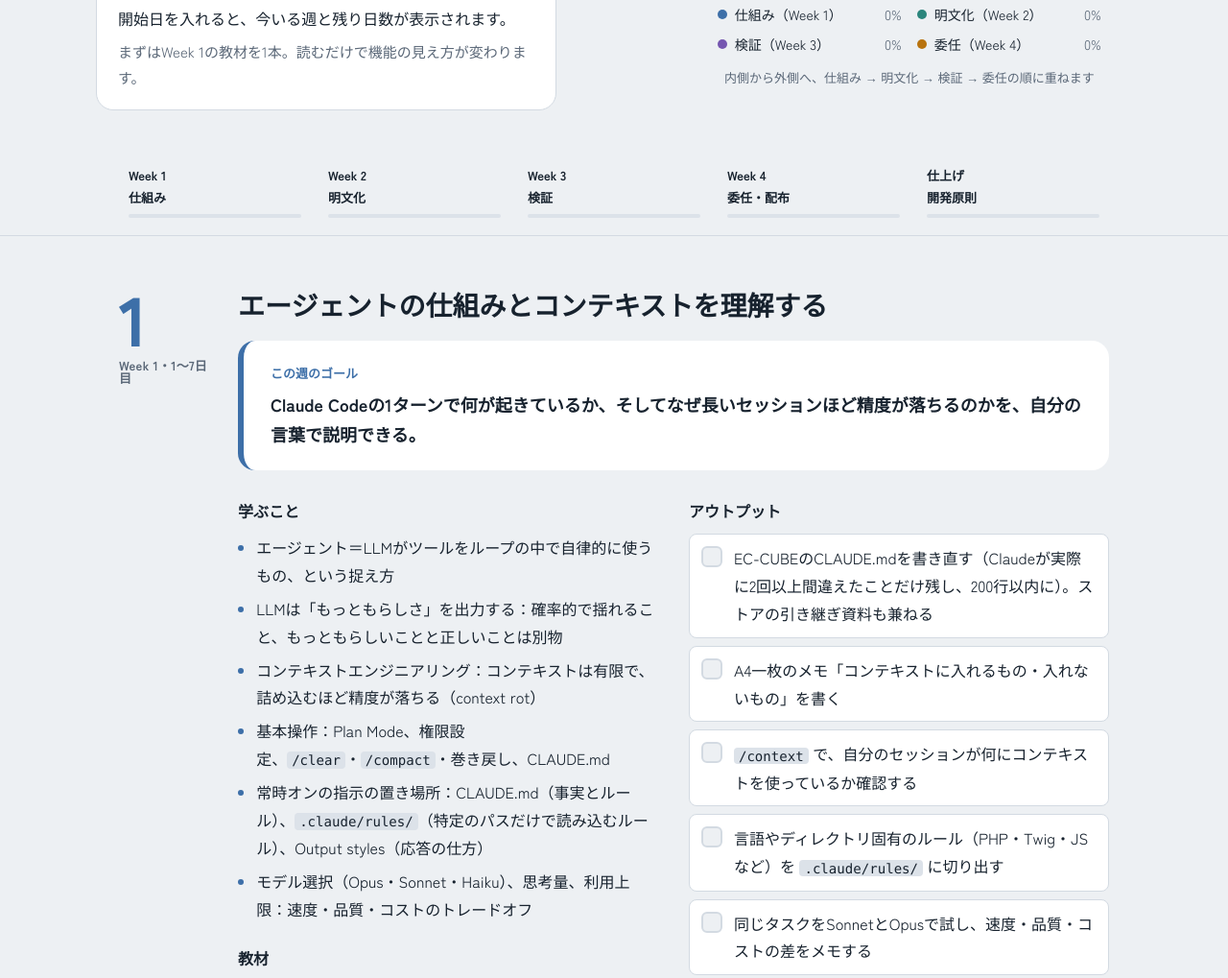
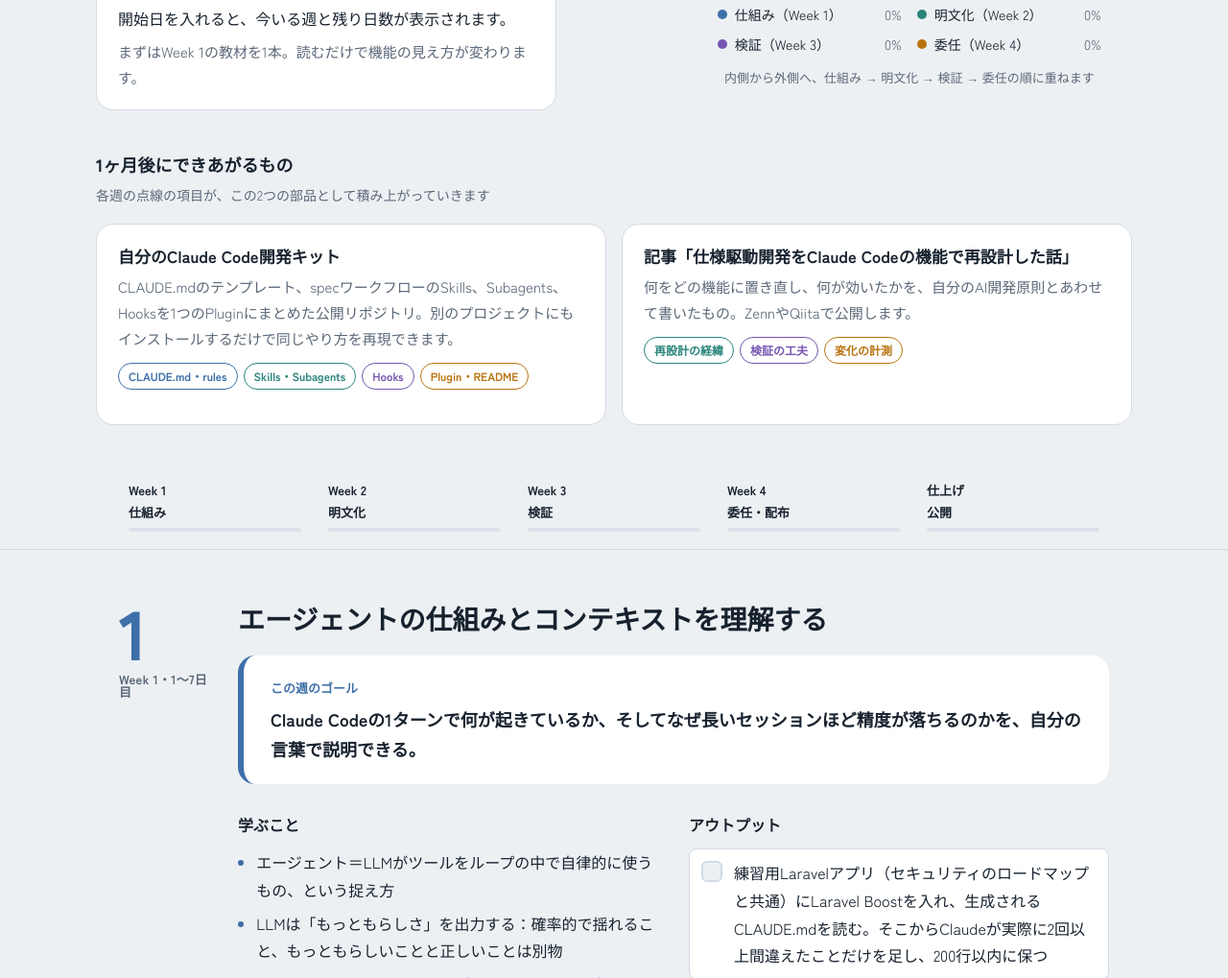
Before and after one commit to tomoyukisato/mylearing, a plain HTML site: page docs/claude-dev.html in a window 1280 px wide. Shown: the part 502-1521 px from the top of the page at 96% size. Drawn offline with Linux system fonts and the light colour scheme.

Commit message:
Add deliverables section to claude-dev.html
Added new deliverables section with detailed descriptions and tasks for the Claude Code development kit and related articles.

```diff
--- a/docs/claude-dev.html
+++ b/docs/claude-dev.html
@@ -66,6 +66,19 @@ a{ color:inherit; }
 .legend .dot{ width:10px; height:10px; border-radius:50%; flex:none; }
 .legend .lp{ margin-left:auto; color:var(--muted); font-variant-numeric:tabular-nums; }
 .rings-note{ font-size:.8125rem; color:var(--muted); margin:10px 0 0; text-align:center; }
+
+/* Deliverables */
+.deliv{ padding:0 0 40px; }
+.deliv h2{ font-size:1.125rem; font-weight:900; margin:0 0 4px; }
+.deliv .sub{ margin:0 0 16px; }
+.deliv-grid{ display:grid; grid-template-columns:1fr 1fr; gap:16px; }
+.deliv-card{ background:var(--surface); border:1px solid var(--line); border-radius:var(--radius-lg); padding:20px 22px; }
+.deliv-card strong{ display:block; font-size:1.0625rem; line-height:1.5; margin-bottom:6px; }
+.deliv-card p{ margin:0; color:var(--muted); font-size:.9375rem; }
+.deliv-card .pieces{ display:flex; flex-wrap:wrap; gap:6px; margin-top:12px; padding:0; list-style:none; }
+.deliv-card .pieces li{ font-size:.75rem; font-weight:700; padding:2px 10px; border-radius:999px; border:1.5px solid var(--c); color:var(--c); }
+.checks.parts label{ border-style:dashed; }
+@media (max-width:860px){ .deliv-grid{ grid-template-columns:1fr; } }
 
 /* Week nav */
 .weeknav{ position:sticky; top:env(safe-area-inset-top,0px); z-index:5; background:var(--bg); border-bottom:1px solid var(--line); }
@@ -147,7 +160,7 @@ footer button:hover{ color:var(--ink); }
 <header class="wrap hero">
   <div>
     <h1>Claude Codeで<br>自分の開発スタイルをつくる</h1>
-    <p class="lead">1ヶ月後、Claude Codeの機能を「何の問題を解くためのものか」で説明でき、自分のワークフローをPluginとして人に渡せるようになる。チェックを入れるたびに、仕組みの理解から委任の設計まで、層が1枚ずつ重なっていきます。</p>
+    <p class="lead">1ヶ月後、Claude Codeの機能を「何の問題を解くためのものか」で説明でき、自分のワークフローをPluginとして人に渡せるようになる。チェックを入れるたびに、仕組みの理解から委任の設計まで層が1枚ずつ重なり、最後は人に見せられる開発キットが手元に残ります。</p>
     <div class="status">
       <div class="status-row">
         <label for="start">開始日</label>
@@ -170,6 +183,23 @@ footer button:hover{ color:var(--ink); }
   </div>
 </header>
 
+<section class="wrap deliv" aria-labelledby="delivTitle">
+  <h2 id="delivTitle">1ヶ月後にできあがるもの</h2>
+  <p class="sub">各週の点線の項目が、この2つの部品として積み上がっていきます</p>
+  <div class="deliv-grid">
+    <div class="deliv-card">
+      <strong>自分のClaude Code開発キット</strong>
+      <p>CLAUDE.mdのテンプレート、specワークフローのSkills、Subagents、Hooksを1つのPluginにまとめた公開リポジトリ。別のプロジェクトにもインストールするだけで同じやり方を再現できます。</p>
+      <ul class="pieces"><li style="--c:var(--w1)">CLAUDE.md・rules</li><li style="--c:var(--w2)">Skills・Subagents</li><li style="--c:var(--w3)">Hooks</li><li style="--c:var(--w4)">Plugin・README</li></ul>
+    </div>
+    <div class="deliv-card">
+      <strong>記事「仕様駆動開発をClaude Codeの機能で再設計した話」</strong>
+      <p>何をどの機能に置き直し、何が効いたかを、自分のAI開発原則とあわせて書いたもの。ZennやQiitaで公開します。</p>
+      <ul class="pieces"><li style="--c:var(--w2)">再設計の経緯</li><li style="--c:var(--w3)">検証の工夫</li><li style="--c:var(--w4)">変化の計測</li></ul>
+    </div>
+  </div>
+</section>
+
 <nav class="weeknav" aria-label="週の切り替え"><ol id="nav"></ol></nav>
 
 <main class="wrap" id="weeks"></main>
@@ -184,7 +214,7 @@ const WEEKS = [
   { id:"w1", color:"--w1", label:"Week 1", short:"仕組み", layer:"仕組み",
     title:"エージェントの仕組みとコンテキストを理解する",
     goal:"Claude Codeの1ターンで何が起きているか、そしてなぜ長いセッションほど精度が落ちるのかを、自分の言葉で説明できる。",
-    learn:["エージェント＝LLMがツールをループの中で自律的に使うもの、という捉え方","LLMは「もっともらしさ」を出力する：確率的で揺れること、もっともらしいことと正しいことは別物","コンテキストエンジニアリング：コンテキストは有限で、詰め込むほど精度が落ちる（context rot）","基本操作：Plan Mode、権限設定、`/clear`・`/compact`・巻き戻し、CLAUDE.md","常時オンの指示の置き場所：CLAUDE.md（事実とルール）、`.claude/rules/`（特定のパスだけで読み込むルール）、Output styles（応答の仕方）","モデル選択（Opus・Sonnet・Haiku）、思考量、利用上限：速度・品質・コストのトレードオフ"],
+    learn:["エージェント＝LLMがツールをループの中で自律的に使うもの、という捉え方","LLMは「もっともらしさ」を出力する：確率的で揺れること、もっともらしいことと正しいことは別物","コンテキストエンジニアリング：コンテキストは有限で、詰め込むほど精度が落ちる（context rot）","基本操作：Plan Mode、権限設定、`/clear`・`/compact`・巻き戻し、CLAUDE.md","常時オンの指示の置き場所：CLAUDE.md（事実とルール）、`.claude/rules/`（特定のパスだけで読み込むルール）、Output styles（応答の仕方）","モデル選択（Opus・Sonnet・Haiku）、思考量、利用上限：速度・品質・コストのトレードオフ","Laravel Boost：Laravel公式が配るAI向けのガイドライン・スキル・MCPサーバー。「最初に読ませるもの」と「必要なときだけ読ませるもの」の分け方の実例として読む"],
     mats:[
       {t:"Building effective agents", u:"https://www.anthropic.com/engineering/building-effective-agents", n:"Anthropicブログ・英語／考え方の土台"},
       {t:"Effective context engineering for AI agents", u:"https://www.anthropic.com/engineering/effective-context-engineering-for-ai-agents", n:"Anthropicブログ・英語／今月の最重要教材"},
@@ -192,14 +222,16 @@ const WEEKS = [
       {t:"How Claude Code works", u:"https://code.claude.com/docs/ja/how-claude-code-works", n:"公式Docs・コアループの仕組み"},
       {t:"CLAUDE.md（メモリ）", u:"https://code.claude.com/docs/ja/memory", n:"公式Docs"},
       {t:"コンテキストウィンドウを探索する", u:"https://code.claude.com/docs/ja/context-window", n:"公式Docs・何がコンテキストを使っているか"},
-      {t:"Output styles", u:"https://code.claude.com/docs/ja/output-styles", n:"公式Docs・CLAUDE.mdとの使い分け"}
+      {t:"Output styles", u:"https://code.claude.com/docs/ja/output-styles", n:"公式Docs・CLAUDE.mdとの使い分け"},
+      {t:"Laravel Boost", u:"https://laravel.com/docs/13.x/boost", n:"Laravel公式Docs・英語／AI向けガイドラインとMCPサーバー"}
     ],
     taskTitle:"アウトプット",
-    tasks:["EC-CUBEのCLAUDE.mdを書き直す（Claudeが実際に2回以上間違えたことだけ残し、200行以内に）。ストアの引き継ぎ資料も兼ねる","A4一枚のメモ「コンテキストに入れるもの・入れないもの」を書く","`/context` で、自分のセッションが何にコンテキストを使っているか確認する","言語やディレクトリ固有のルール（PHP・Twig・JSなど）を `.claude/rules/` に切り出す","同じタスクをSonnetとOpusで試し、速度・品質・コストの差をメモする"],
+    tasks:["練習用Laravelアプリ（セキュリティのロードマップと共通）にLaravel Boostを入れ、生成されるCLAUDE.mdを読む。そこからClaudeが実際に2回以上間違えたことだけを足し、200行以内に保つ","A4一枚のメモ「コンテキストに入れるもの・入れないもの」を書く","`/context` で、自分のセッションが何にコンテキストを使っているか確認する","ディレクトリ固有のルール（`app/Models`、Bladeの `resources/views`、`database/migrations` など）を `.claude/rules/` に切り出す","同じタスクをSonnetとOpusで試し、速度・品質・コストの差をメモする"],
+    parts:["Laravelプロジェクト向けのCLAUDE.mdと `.claude/rules/` のテンプレートをリポジトリに置く"],
     checks:["「エージェントとは何か」を1文で説明できる","context rot とは何か、どう防ぐかを説明できる","CLAUDE.mdに書くべきこと・書くべきでないことを区別できる","ある指示をCLAUDE.md・rules・Output styleのどこに置くべきか、理由つきで判断できる","公式Docsの機能一覧を見て、まだ試していない新機能がないか確認した"] },
   { id:"w2", color:"--w2", label:"Week 2", short:"明文化", layer:"明文化",
     title:"明文化と仕様駆動の再設計（Skills・Subagents）",
-    goal:"実タスク1件を新しいspecワークフローで最後まで回し、メインのコンテキストを汚さずに完了できる。",
+    goal:"練習アプリの機能追加1件（例：注文のキャンセル）を新しいspecワークフローで最後まで回し、メインのコンテキストを汚さずに完了できる。",
     learn:["暗黙知の明文化：AIは書かれていないことを知らない。仕様駆動の本質はここにある","Skills と Subagents の違い：再利用できる「中身」か、隔離された「作業者」か","タスクの規模に応じてプロセスの重さを変える","組み込みスキル（`/code-review`・`/batch`・`/debug` など）：自作する前に、既存のものを知る"],
     mats:[
       {t:"Skills", u:"https://code.claude.com/docs/ja/skills", n:"公式Docs"},
@@ -209,8 +241,9 @@ const WEEKS = [
       {t:"Claude Code: Best practices for agentic coding", u:"https://www.anthropic.com/engineering/claude-code-best-practices", n:"Anthropicブログ・英語"}
     ],
     taskTitle:"アウトプット",
-    tasks:["`/spec-design`・`/spec-tasks`・`/spec-implement` をSkillとして書き直す","既存コード調査用とレビュー用のSubagentを定義する","タスク規模別の運用ルールを決める（小：Plan Modeのみ／中：tasks→implement／大：フルコース）","組み込みスキルを一通り試し、自作のspecスキルと役割が重なっていないか確認する","副作用のあるスキルに `disable-model-invocation: true` を設定し、自分が呼んだときだけ動くようにする"],
-    checks:["SkillとSubagentのどちらを使うべきか、具体例で判断できる","specワークフローで実タスク1件を完了した","調査の中間出力がメインの会話に流れ込んでいない","公式Docsの機能一覧を見て、まだ試していない新機能がないか確認した"] },
+    tasks:["`/spec-design`・`/spec-tasks`・`/spec-implement` をSkillとして書き直す","既存コード調査用とレビュー用のSubagentを定義する","タスク規模別の運用ルールを決める（小：Plan Modeのみ／中：tasks→implement／大：フルコース）","組み込みスキルとLaravel Boostのスキルを一通り試し、自作のspecスキルと役割が重なっていないか確認する","副作用のあるスキルに `disable-model-invocation: true` を設定し、自分が呼んだときだけ動くようにする"],
+    parts:["specワークフローのSkillsと、調査用・レビュー用のSubagentsをリポジトリに入れる"],
+    checks:["SkillとSubagentのどちらを使うべきか、具体例で判断できる","specワークフローで練習アプリの機能追加を1件完了した","調査の中間出力がメインの会話に流れ込んでいない","公式Docsの機能一覧を見て、まだ試していない新機能がないか確認した"] },
   { id:"w3", color:"--w3", label:"Week 3", short:"検証", layer:"検証",
     title:"検証と自動化を組み込む（Hooks・MCP）",
     goal:"Claudeがテストを通すまで自分で走りきり、人間は結果をレビューするだけで済む状態を、1つのタスクで実現する。",
@@ -222,12 +255,13 @@ const WEEKS = [
       {t:"Writing effective tools for agents — with agents", u:"https://www.anthropic.com/engineering/writing-tools-for-agents", n:"Anthropicブログ・英語／AIが使いやすいツール設計"}
     ],
     taskTitle:"アウトプット",
-    tasks:["lint・型チェック・テストを自動で走らせるHooksを入れる","`.env` など触らせたくないファイルの編集を `PreToolUse` Hookでブロックする","`/spec-implement` に完了条件（検証ステップ）を組み込む","一覧表「プロンプトに残すもの／Hookに寄せるもの」を作る","PHP・TypeScript用のcode intelligenceプラグインを入れ、導入前後で `/context` の使用量を比べる"],
+    tasks:["編集のたびにPint（整形）とLarastan（静的解析）、完了前にPest（テスト）を走らせるHooksを入れる","Laravel BoostのMCPサーバーをつなぎ、DBスキーマやエラーログをClaudeが自分で確かめられるようにする","`.env` など触らせたくないファイルの編集を `PreToolUse` Hookでブロックする","`/spec-implement` に完了条件（検証ステップ）を組み込む","一覧表「プロンプトに残すもの／Hookに寄せるもの」を作る","PHP用（フロントがあればTypeScript用も）のcode intelligenceプラグインを入れ、導入前後で `/context` の使用量を比べる"],
+    parts:["検証用のHooksと、「プロンプトに残すもの／Hookに寄せるもの」の判断表をリポジトリに入れる"],
     checks:["「この指示はHookにすべきか」を理由つきで判断できる","Claudeがテスト失敗を自分で読んで直すループが回っている","検証ステップなしで完了扱いになるタスクがない","code intelligenceの導入で、型エラーにClaudeが自分で気づけるようになった","公式Docsの機能一覧を見て、まだ試していない新機能がないか確認した"] },
   { id:"w4", color:"--w4", label:"Week 4", short:"委任・配布", layer:"委任",
     title:"委任・リスク・配布",
     goal:"自分のやり方を他の人がインストールして再現でき、その設計の理由を原則として説明できる。",
-    learn:["委任の設計：どこまで自律させ、どこで人間が判断するか","リスク：プロンプトインジェクション、過剰な権限、MCP接続先の信頼性（セキュリティ学習とつながる部分）","並列化（git worktree）、非対話実行（`claude -p`）、GitHub Actions","Plugins と marketplace による配布","Dynamic workflows と Cross-session messaging：Subagent数個に収まらない作業と、セッション間の連携","設定のスコープ（ユーザー・プロジェクト・プラグイン・管理ポリシー）と重なり方：CLAUDE.mdは加算、SkillsとSubagentsは名前で上書き、Hooksはマージ","実行環境の広がり（デスクトップ・Web・モバイルからのリモート操作）と、同じ基盤で自分のエージェントを作る Claude Agent SDK"],
+    learn:["委任の設計：どこまで自律させ、どこで人間が判断するか","リスク：プロンプトインジェクション、過剰な権限、MCP接続先の信頼性、BoostのTinkerのように任意のコードを実行できるツールの扱い（セキュリティ学習とつながる部分）","並列化（git worktree）、非対話実行（`claude -p`）、GitHub Actions","Plugins と marketplace による配布","Dynamic workflows と Cross-session messaging：Subagent数個に収まらない作業と、セッション間の連携","設定のスコープ（ユーザー・プロジェクト・プラグイン・管理ポリシー）と重なり方：CLAUDE.mdは加算、SkillsとSubagentsは名前で上書き、Hooksはマージ","実行環境の広がり（デスクトップ・Web・モバイルからのリモート操作）と、同じ基盤で自分のエージェントを作る Claude Agent SDK"],
     mats:[
       {t:"セキュリティ", u:"https://code.claude.com/docs/ja/security", n:"公式Docs"},
       {t:"権限（Permissions）", u:"https://code.claude.com/docs/ja/permissions", n:"公式Docs"},
@@ -241,6 +275,7 @@ const WEEKS = [
     ],
     taskTitle:"アウトプット",
     tasks:["git worktreeで2つのタスクを並列に進めてみる","`claude -p` で定型作業（例：PRの要約）を1つ自動化する","Week 2〜3の成果（Skills・Subagents・Hooks）をPluginにまとめ、READMEを書く","Dynamic workflowで、コードベースの小さな監査（例：未使用コードの洗い出し）を1回試す","チームに配布するときに、Pluginに入れるものと各自の設定に任せるものを決める","Week 1と比べて、自分のワークフローの変化を1つの指標で比べる（例：手で直した回数、待ち時間）"],
+    parts:["記事の下書きを書く（何を変え、何が効いたか、Week 1からの変化の数字つき）"],
     checks:["権限設定を読んで、Claudeに許している範囲を説明できる","別のリポジトリにPluginを入れて、同じワークフローが動いた","プロンプトインジェクションのリスクと、自分の設定での対策を説明できる","設定が複数のレベルにあるとき、どれが効くかを説明できる","公式Docsの機能一覧を見て、まだ試していない新機能がないか確認した"] }
 ];
 
@@ -252,11 +287,12 @@ function save(){ try{ localStorage.setItem(KEY, JSON.stringify(state)); }catch(e
 const esc = s => s.replace(/[&<>"]/g, c => ({"&":"&amp;","<":"&lt;",">":"&gt;",'"':"&quot;"}[c]));
 const fmt = s => esc(s).replace(/`([^`]+)`/g, "<code>$1</code>");
 
-function itemsOf(w){ return [...w.tasks.map((t,i)=>w.id+"-t"+i), ...w.checks.map((c,i)=>w.id+"-c"+i)]; }
-const FINAL_ID = "final-t0";
+function itemsOf(w){ return [...w.tasks.map((t,i)=>w.id+"-t"+i), ...(w.parts||[]).map((t,i)=>w.id+"-p"+i), ...w.checks.map((c,i)=>w.id+"-c"+i)]; }
+const FINAL = ["「自分のAI開発原則」10行を書き、PluginのREADMEに載せる","開発キットのリポジトリを公開する（Pluginとしてインストールできる状態で）","記事「仕様駆動開発をClaude Codeの機能で再設計した話」を公開する","セキュリティのロードマップで作る `/security-check` Skillを開発キットに入れる"];
+const FINAL_IDS = FINAL.map((_,i)=>"final-t"+i);
 
 function checklist(w, list, prefix, kind){
-  return `<ul class="checks">${list.map((t,i)=>{
+  return `<ul class="checks${prefix==="p"?" parts":""}">${list.map((t,i)=>{
     const id = `${w.id}-${prefix}${i}`;
     return `<li><label><input type="checkbox" data-id="${id}" data-w="${w.id}" ${state.checked[id]?"checked":""}><span>${kind?`<span class="kind">${kind}</span>`:""}${fmt(t)}</span></label></li>`;
   }).join("")}</ul>`;
@@ -280,6 +316,7 @@ weeksEl.innerHTML = WEEKS.map((w,n)=>`
         <h3>${w.taskTitle || (n===0?"アウトプット":"自分のシステムでやること")}</h3>
         ${w.warn?`<p class="warn">${fmt(w.warn)}</p>`:""}
         ${checklist(w, w.tasks, "t", "")}
+        ${w.parts?`<h3>成果物への積み上げ</h3>${checklist(w, w.parts, "p", "")}`:""}
         <h3>到達チェック</h3>
         <p class="sub">全部に「はい」と言えたら次の週へ</p>
         ${checklist(w, w.checks, "c", "")}
@@ -290,9 +327,9 @@ weeksEl.innerHTML = WEEKS.map((w,n)=>`
 <section class="week final" id="final">
   <div class="wnum">✓<small>仕上げ</small></div>
   <div>
-    <h2>自分のAI開発原則を書く</h2>
+    <h2>成果物を完成させて公開する</h2>
     <div class="goal"><span class="gl">1ヶ月の締め</span><p>4週間で得た判断を10行程度の原則にまとめる。たとえば「保証が必要なものはプロンプトではなくHookに書く」「同じ指摘を2回したらCLAUDE.mdに入れる」。ツールが変わっても持ち運べる、自分のやり方の核になります。</p><span class="badge">完走</span></div>
-    <ul class="checks"><li><label><input type="checkbox" data-id="${FINAL_ID}" data-w="final" ${state.checked[FINAL_ID]?"checked":""}><span>「自分のAI開発原則」10行を書き、PluginのREADMEに載せる</span></label></li></ul>
+    <ul class="checks">${FINAL.map((t,i)=>`<li><label><input type="checkbox" data-id="${FINAL_IDS[i]}" data-w="final" ${state.checked[FINAL_IDS[i]]?"checked":""}><span>${fmt(t)}</span></label></li>`).join("")}</ul>
     <h3>その先へ</h3>
     <div class="next">
       <div><strong>チームに広げる</strong><span>転職先のチームでPluginを配布し、使われ方からSkillやCLAUDE.mdを改訂する</span></div>
@@ -303,7 +340,7 @@ weeksEl.innerHTML = WEEKS.map((w,n)=>`
 
 /* Nav + legend */
 document.getElementById("nav").innerHTML = WEEKS.map(w=>`<li><a href="#${w.id}" data-nav="${w.id}" style="--c:var(${w.color})">${w.label}<br>${w.short}<span class="bar"><i></i></span></a></li>`).join("") +
-  `<li><a href="#final" data-nav="final" style="--c:var(--final)">仕上げ<br>開発原則<span class="bar"><i></i></span></a></li>`;
+  `<li><a href="#final" data-nav="final" style="--c:var(--final)">仕上げ<br>公開<span class="bar"><i></i></span></a></li>`;
 document.getElementById("legend").innerHTML = WEEKS.map(w=>`<li><span class="dot" style="background:var(${w.color})"></span>${w.layer}（${w.label}）<span class="lp" data-lp="${w.id}">0%</span></li>`).join("");
 
 /* Rings: inner = week 1, outer = week 4 */
@@ -323,7 +360,7 @@ const MSGS = [
   [.25, "1/4を超えました。仕組みの層ができてきています。"],
   [.5,  "折り返し地点。ここからは検証と自動化で、任せられる範囲を広げます。"],
   [.75, "ゴールが見えています。最後は委任と配布で、やり方を人に渡せる形にします。"],
-  [1,   "4つの層がそろいました。開発原則にまとめて完走です。"]
+  [1,   "4つの層がそろいました。開発キットと記事を公開して完走です。"]
 ];
 
 function update(){
@@ -337,8 +374,8 @@ function update(){
     document.querySelector(`[data-nav="${w.id}"] .bar i`).style.width = (r*100)+"%";
     document.getElementById(w.id).classList.toggle("done", r===1);
   });
-  all.push(FINAL_ID);
-  const fr = state.checked[FINAL_ID]?1:0;
+  all = all.concat(FINAL_IDS);
+  const fr = ratio(FINAL_IDS);
   document.querySelector(`[data-nav="final"] .bar i`).style.width = (fr*100)+"%";
   document.getElementById("final").classList.toggle("done", fr===1);
   const total = ratio(all);
@@ -355,7 +392,7 @@ function updateNow(){
   const s = new Date(state.start+"T00:00:00"), t = new Date(); t.setHours(0,0,0,0);
   const day = Math.floor((t - s)/86400000) + 1;
   if(day < 1){ now.innerHTML = `開始まであと <strong>${1-day}日</strong>。準備はWeek 1の教材を手元にそろえるだけでOKです。`; return; }
-  if(day > 28){ now.innerHTML = `<strong>${day}日目</strong>。予定の28日を過ぎました。残りのチェックを片付けて、開発原則で締めましょう。`; document.querySelector('[data-nav="final"]').classList.add("current"); return; }
+  if(day > 28){ now.innerHTML = `<strong>${day}日目</strong>。予定の28日を過ぎました。残りのチェックを片付けて、成果物の公開で締めましょう。`; document.querySelector('[data-nav="final"]').classList.add("current"); return; }
   const wk = Math.ceil(day/7);
   now.innerHTML = `今日は <strong>${day}日目</strong>、<strong>Week ${wk}</strong>（${WEEKS[wk-1].short}）。ゴールまであと ${28-day}日です。`;
   document.querySelector(`[data-nav="w${wk}"]`).classList.add("current");
```
